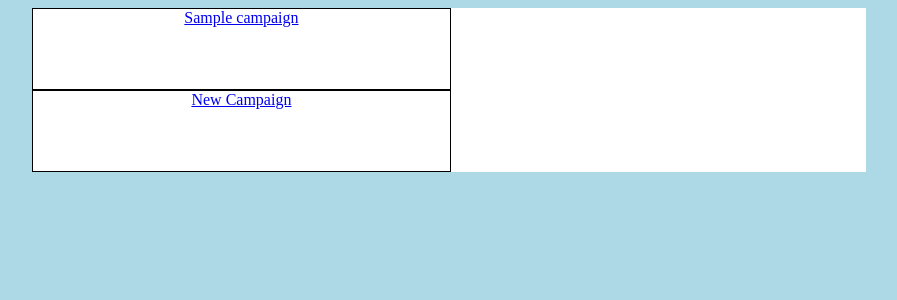
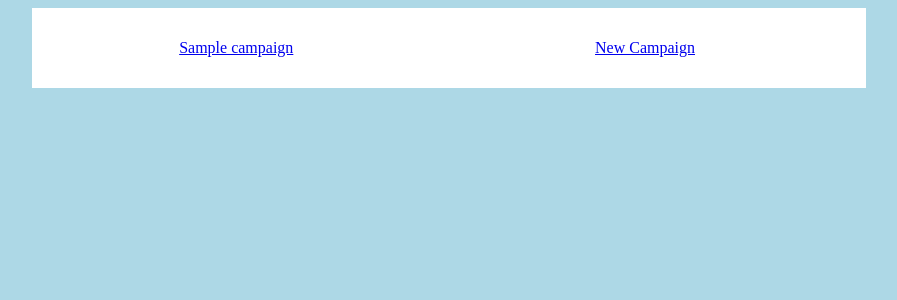
Before and after one commit to TwinHits/sessions, a Django app: page /sessions/ in a window 1280 px wide. Shown: the top 300 px of the page, without its empty margins (191-1088 px from the left). Run offline with Django 3.2, Linux system fonts and the light colour scheme; tables that the repository leaves empty hold one stand-in row (values such as "Sample post"); parts of the project's set-up code (start-up, migrations or seed data) failed here and were passed over.

Commit message:
Fixed CSS to make divs side by side and text center vertically

```diff
--- a/ttgsessions/static/css/sessions.css
+++ b/ttgsessions/static/css/sessions.css
@@ -3,15 +3,23 @@ body {
 }
 
 .wrapper {
-	width: 66%;
+	background-color: white;
+	display: table;
 	margin-left: auto;
 	margin-right: auto;
-	background-color: white;
+	width: 66%;
 }
 
 .box {
+	float: left;
+	line-height: 80px;
+	min-height: 80px;
 	text-align: center;
-	border: 1px solid black;
-	width: 50%;
-	min-height: 80px;
+	width: 49%;
 }
+
+.box a {
+	display: inline-block;
+	text-align: center;
+	vertical-align: middle;
+}
```
Also changed, not shown: features.txt (+8 -11 lines).
